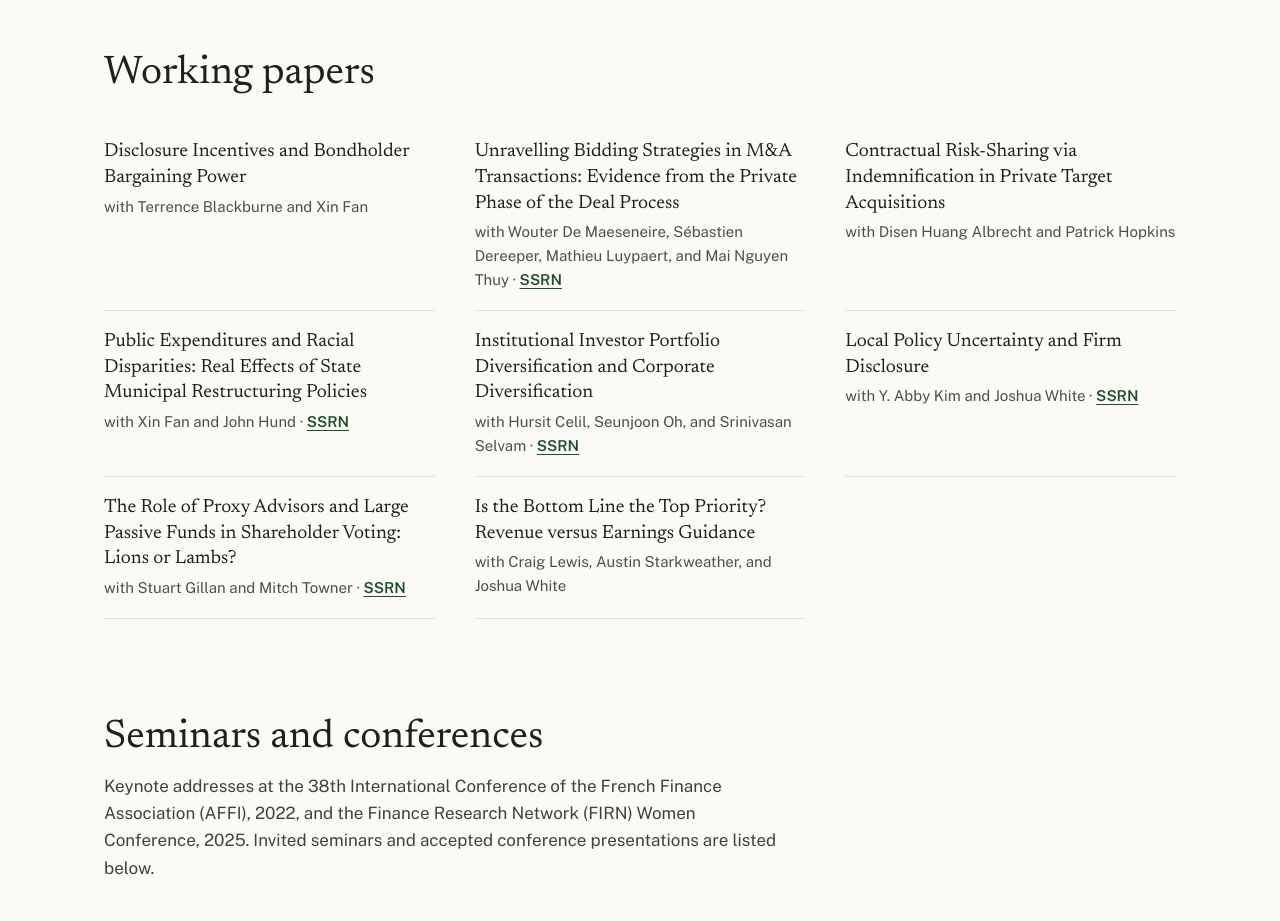
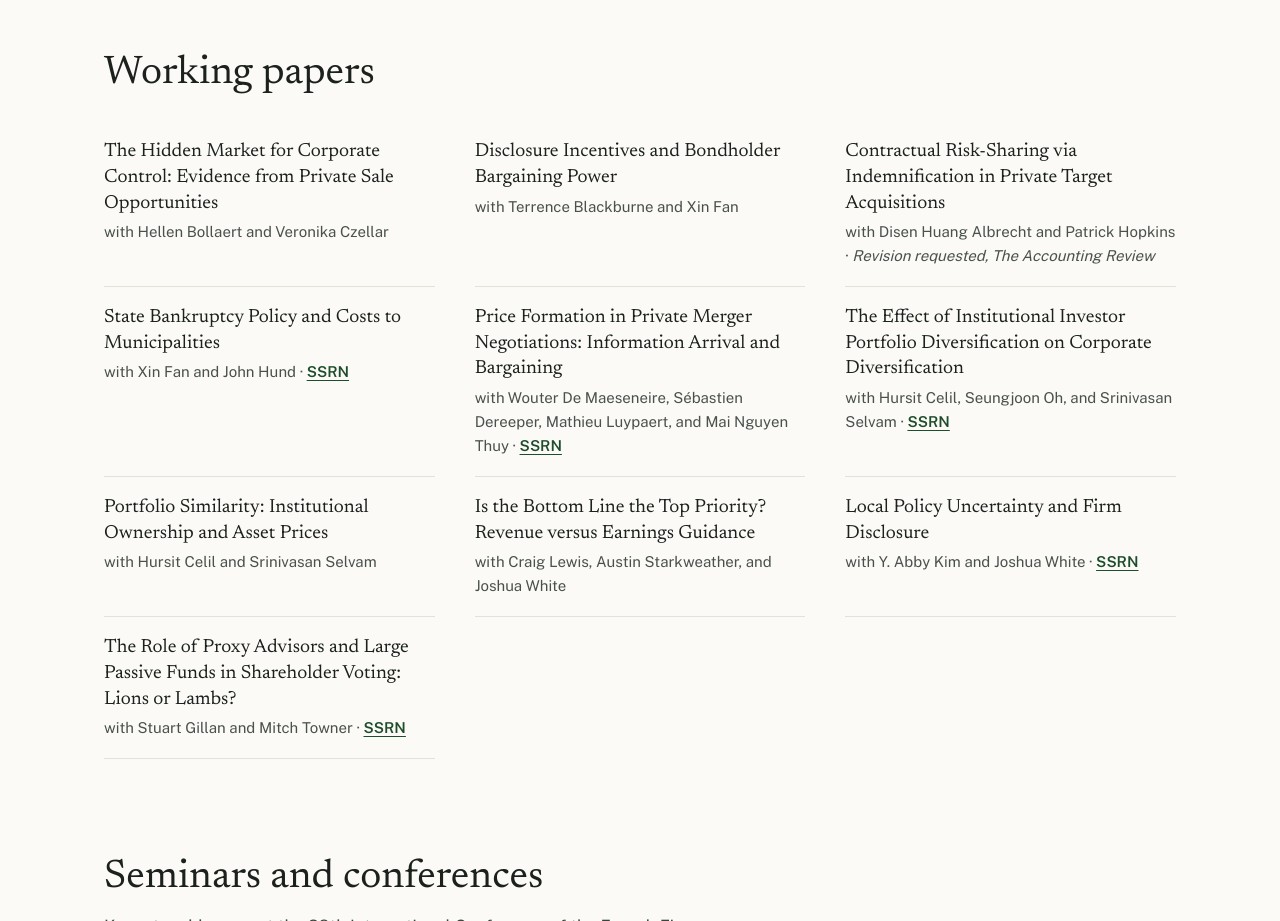
Before and after one commit to audraboone/audraboone.github.io, a plain HTML site: page index.html in a window 1280 px wide. Shown: the part 2540-3461 px from the top of the page. Drawn offline with nearby package versions, Linux system fonts and the light colour scheme.

Commit message:
Add files via upload

```diff
--- a/index.html
+++ b/index.html
@@ -260,14 +260,16 @@
 <section id="working-papers" class="wrap block">
   <h2 style="margin-bottom:24px">Working papers</h2>
   <ul class="wps">
+    <li><div class="t">The Hidden Market for Corporate Control: Evidence from Private Sale Opportunities</div><div class="co">with Hellen Bollaert and Veronika Czellar</div></li>
     <li><div class="t">Disclosure Incentives and Bondholder Bargaining Power</div><div class="co">with Terrence Blackburne and Xin Fan</div></li>
-    <li><div class="t">Unravelling Bidding Strategies in M&amp;A Transactions: Evidence from the Private Phase of the Deal Process</div><div class="co">with Wouter De Maeseneire, Sébastien Dereeper, Mathieu Luypaert, and Mai Nguyen Thuy · <a href="https://papers.ssrn.com/sol3/papers.cfm?abstract_id=4964800">SSRN</a></div></li>
-    <li><div class="t">Contractual Risk-Sharing via Indemnification in Private Target Acquisitions</div><div class="co">with Disen Huang Albrecht and Patrick Hopkins</div></li>
-    <li><div class="t">Public Expenditures and Racial Disparities: Real Effects of State Municipal Restructuring Policies</div><div class="co">with Xin Fan and John Hund · <a href="https://papers.ssrn.com/sol3/papers.cfm?abstract_id=4613934">SSRN</a></div></li>
-    <li><div class="t">Institutional Investor Portfolio Diversification and Corporate Diversification</div><div class="co">with Hursit Celil, Seunjoon Oh, and Srinivasan Selvam · <a href="https://papers.ssrn.com/sol3/papers.cfm?abstract_id=3700235">SSRN</a></div></li>
+    <li><div class="t">Contractual Risk-Sharing via Indemnification in Private Target Acquisitions</div><div class="co">with Disen Huang Albrecht and Patrick Hopkins · <i>Revision requested, The Accounting Review</i></div></li>
+    <li><div class="t">State Bankruptcy Policy and Costs to Municipalities</div><div class="co">with Xin Fan and John Hund · <a href="https://papers.ssrn.com/sol3/papers.cfm?abstract_id=4613934">SSRN</a></div></li>
+    <li><div class="t">Price Formation in Private Merger Negotiations: Information Arrival and Bargaining</div><div class="co">with Wouter De Maeseneire, Sébastien Dereeper, Mathieu Luypaert, and Mai Nguyen Thuy · <a href="https://papers.ssrn.com/sol3/papers.cfm?abstract_id=4964800">SSRN</a></div></li>
+    <li><div class="t">The Effect of Institutional Investor Portfolio Diversification on Corporate Diversification</div><div class="co">with Hursit Celil, Seungjoon Oh, and Srinivasan Selvam · <a href="https://papers.ssrn.com/sol3/papers.cfm?abstract_id=3700235">SSRN</a></div></li>
+    <li><div class="t">Portfolio Similarity: Institutional Ownership and Asset Prices</div><div class="co">with Hursit Celil and Srinivasan Selvam</div></li>
+    <li><div class="t">Is the Bottom Line the Top Priority? Revenue versus Earnings Guidance</div><div class="co">with Craig Lewis, Austin Starkweather, and Joshua White</div></li>
     <li><div class="t">Local Policy Uncertainty and Firm Disclosure</div><div class="co">with Y. Abby Kim and Joshua White · <a href="https://papers.ssrn.com/sol3/papers.cfm?abstract_id=3003157">SSRN</a></div></li>
     <li><div class="t">The Role of Proxy Advisors and Large Passive Funds in Shareholder Voting: Lions or Lambs?</div><div class="co">with Stuart Gillan and Mitch Towner · <a href="https://papers.ssrn.com/sol3/papers.cfm?abstract_id=2831550">SSRN</a></div></li>
-    <li><div class="t">Is the Bottom Line the Top Priority? Revenue versus Earnings Guidance</div><div class="co">with Craig Lewis, Austin Starkweather, and Joshua White</div></li>
   </ul>
 </section>
 
```
